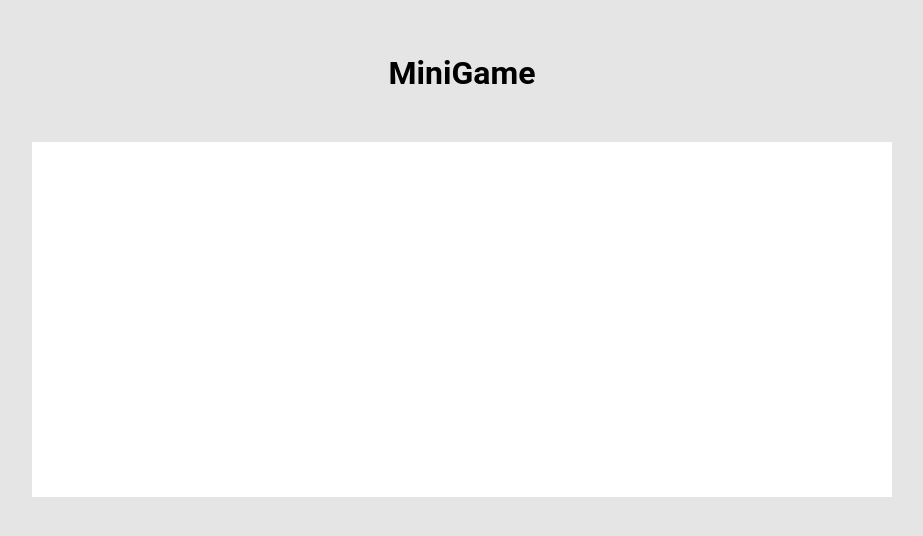
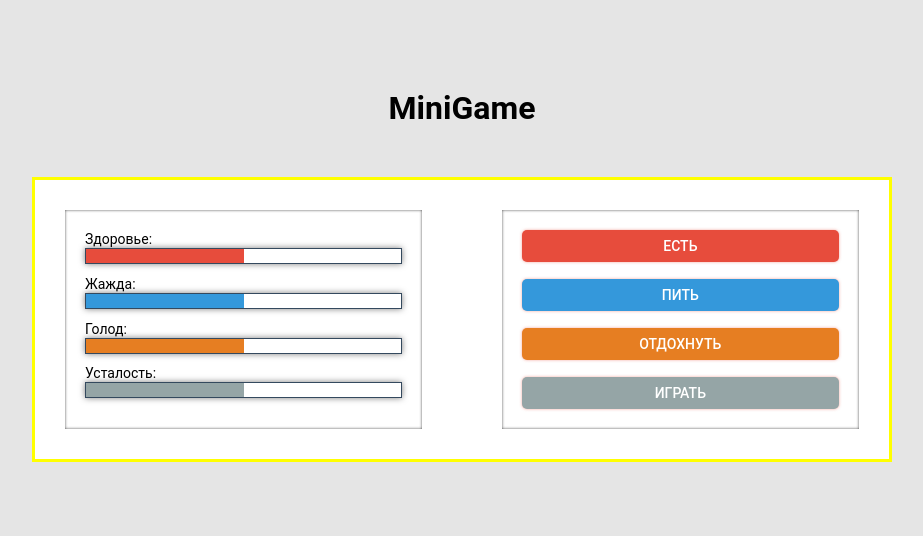
Before and after one commit to ludaalt/tamagotchi, a React (Create React App) app: page / in a window 1280 px wide. Shown: the part 124-660 px from the top of the page, without its empty margins (178-1101 px from the left). Built offline with nearby package versions, Linux system fonts and the light colour scheme.

Commit message:
feat: add basic page styles

```diff
--- a/src/components/Game.jsx
+++ b/src/components/Game.jsx
@@ -1,20 +1,35 @@
 import ParameterList from './ParameterList';
+import ControlList from './ControlList';
 
 import styled from 'styled-components';
 
 const GameContainer = styled.div`
     width: 860px;
-    height: 355px;
     padding: 30px;
+    background: #FFFFFF;
+    border: 3px solid yellow;
+    display: flex;
+    justify-content: space-between;
 
-    background: #FFFFFF;
-    `
+    ul {
+        display: flex;
+        flex-direction: column;
+        justify-content: space-between;
+        list-style: none;
+        padding: 20px;
+        box-shadow: inset 0px 0px 3px rgba(0, 0, 0, 0.7);
+        width: 45%;
+    }
+`
 
 const Game = () => {
+    const params = [['Здоровье', 'health'], ['Жажда', 'thirst'], ['Голод', 'hunger'], ['Усталость', 'fatigue']];
+    const controls = [['Есть', 'eat'], ['Пить', 'drink'], ['Отдохнуть', 'relax'], ['Играть', 'play']];
+
     return (
         <GameContainer>
-            <ParameterList />
-
+            <ParameterList params={params} />
+            <ControlList controls={controls} />
         </GameContainer>
     )
 }
--- a/src/components/Parameter.jsx
+++ b/src/components/Parameter.jsx
@@ -1,8 +1,39 @@
+import styled from 'styled-components';
+
+const ProgressLabel = styled.label`
+    margin-bottom: 5px;
+    font-family: Roboto;
+    font-style: normal;
+    font-weight: normal;
+    font-size: 14px;
+    line-height: 16px;
+`;
+
+const Progress = styled.progress`
+    margin-bottom: 10px;
+    width: 100%;
+    background-color: #fff;
+    border: 1px solid #34495E;
+    filter: drop-shadow(0px 0px 3px rgba(0, 0, 0, 0.5));
+
+
+    &::-webkit-progress-bar {
+        background-color: #fff;
+    }
+
+    &::-webkit-progress-value {
+        background: ${props => props.id === 'health' ? '#E74C3C'
+        : props.id === 'thirst' ? '#3498DB'
+        : props.id === 'hunger' ? '#E67E22'
+        : '#95A5A6'};
+    }
+`
+
 const Parameter = ({id, title, value}) => {
     return (
         <>
-            <label for={ id }>{ title }</label>
-            <progress id={ id } max="100" value={ value }>{ value } %</progress>
+            <ProgressLabel htmlFor={id}> {title}: </ProgressLabel>
+            <Progress id={id} max="100" value={value}> {value} % </Progress>
         </>
     )
 }
--- a/src/components/ParameterList.jsx
+++ b/src/components/ParameterList.jsx
@@ -5,7 +5,7 @@ const ParameterList = ({ params }) => {
         <ul>
             {params && params.map((item, index) =>
                 <li key={index}>
-                    <Parameter title={item}/>
+                    <Parameter title={item[0]} id={item[1]} value={50}/>
                 </li>
             )}
         </ul>
```
Also changed, not shown: src/components/Control.tsx (deleted, +0 -7 lines), src/components/ControlList.tsx (deleted, +0 -17 lines).
